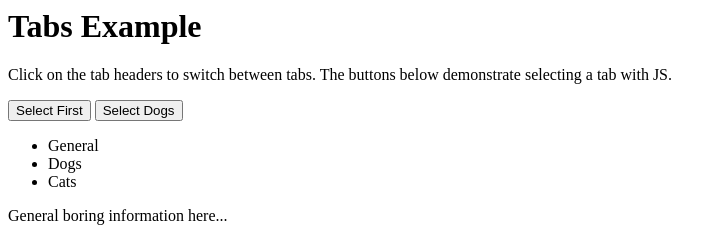
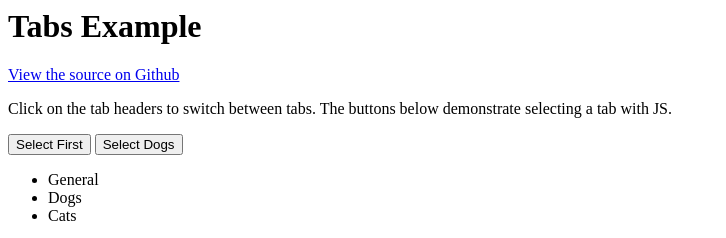
Before and after one commit to conradz/hut-tabs, a website: page example/index.html in a window 1280 px wide. Shown: the top 238 px of the page, without its empty margins (0-726 px from the left). Drawn offline with Linux system fonts and the light colour scheme.

Commit message:
Add link to github source on example

```diff
--- a/example/index.html
+++ b/example/index.html
@@ -2,6 +2,12 @@
     <header>
         <h1>Tabs Example</h1>
     </header>
+
+    <p>
+        <a href="https://github.com/conradz/hut-tabs/tree/master/example">
+            View the source on Github
+        </a>
+    </p>
 
     <p>
         Click on the tab headers to switch between tabs. The buttons below
```
